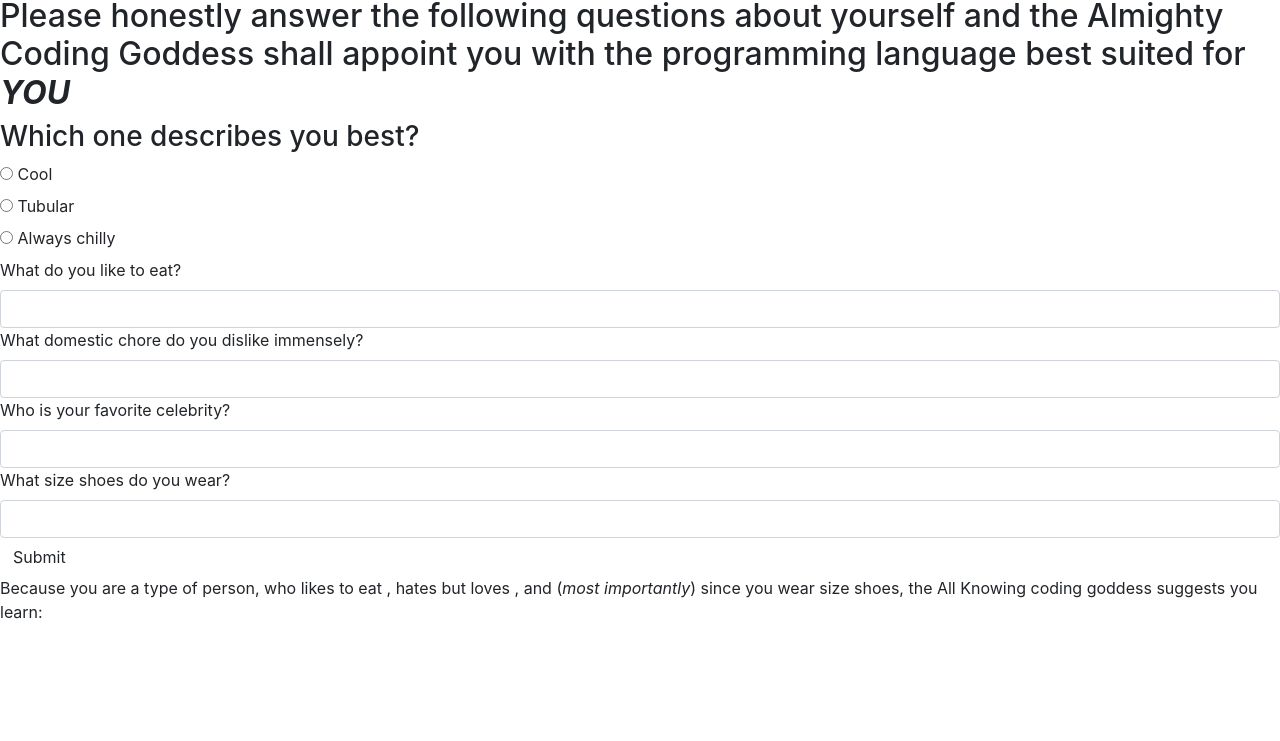
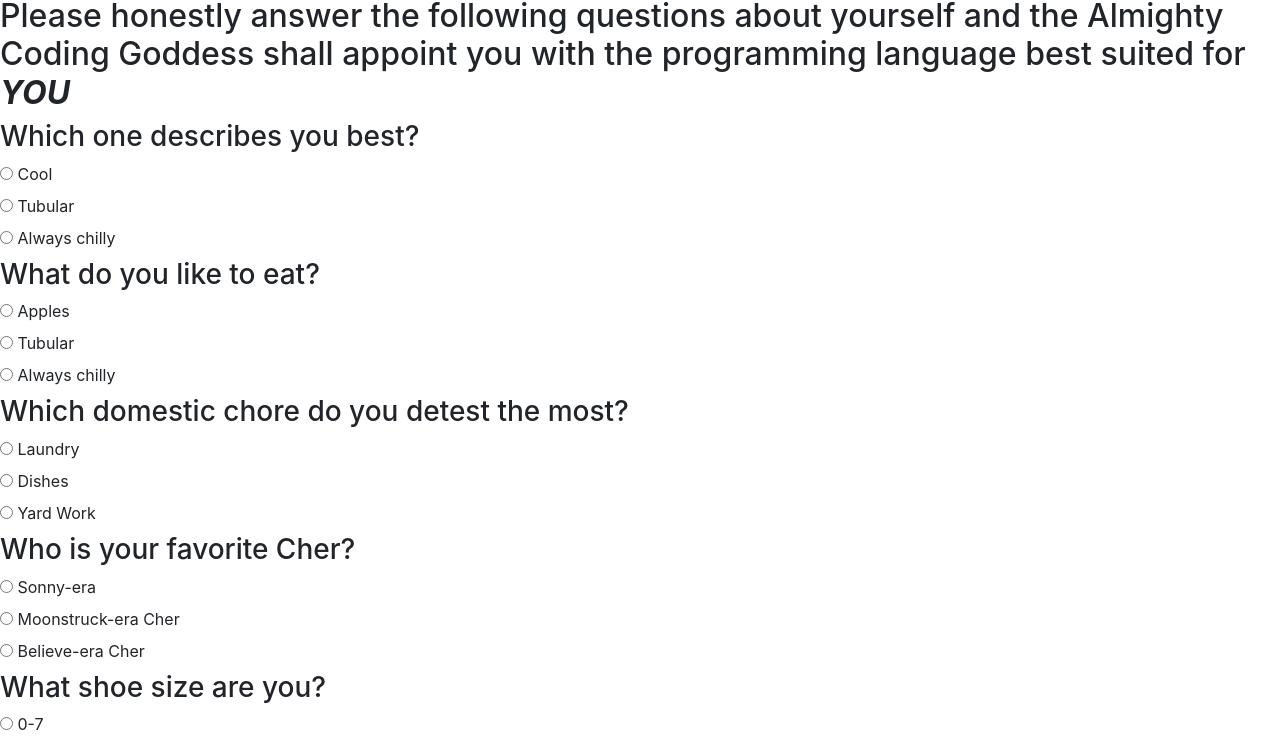
Before and after one commit to jd-fj/Programming-Language-Selector, a plain HTML site: page index.html in a window 1280 px wide. Shown: the part 59-800 px from the top of the page. Drawn offline with Linux system fonts and the light colour scheme.

Commit message:
convert all forms to radio buttons, update scripts.js to gather radio values instead of form text

```diff
--- a/index.html
+++ b/index.html
@@ -12,10 +12,11 @@
   <h2> Please honestly answer the following questions about yourself and the Almighty Coding Goddess shall appoint you with the programming language best suited for <strong><em>YOU</em></strong></h2>
 
   <form id="survey">
-    <h3>Which one describes you best?</h3>
+
 
     <!-- QUESTION 1 -->
     <div id="ask1">
+      <h3>Which one describes you best?</h3>
       <div class="radio">
         <label>
           <input type="radio" name="question1" value="1">
@@ -37,19 +38,97 @@
     </div>
 
     <!-- QUESTION 2 -->
+    <div id="ask2">
+      <h3>What do you like to eat?</h3>
+      <div class="radio">
+        <label>
+          <input type="radio" name="question2" value="1">
+          Apples
+        </label>
+      </div>
+      <div class="radio">
+        <label>
+          <input type="radio" name="question2" value="2">
+          Tubular
+        </label>
+      </div>
+      <div class="radio">
+        <label>
+          <input type="radio" name="question2" value="3">
+          Always chilly
+        </label>
+      </div>
+    </div>
 
+    <!-- QUESTION 3 -->
+    <div id="ask3">
+      <h3>Which domestic chore do you detest the most?</h3>
+      <div class="radio">
+        <label>
+          <input type="radio" name="question3" value="1">
+          Laundry
+        </label>
+      </div>
+      <div class="radio">
+        <label>
+          <input type="radio" name="question3" value="2">
+          Dishes
+        </label>
+      </div>
+      <div class="radio">
+        <label>
+          <input type="radio" name="question3" value="3">
+          Yard Work
+        </label>
+      </div>
+    </div>
 
-    <label for="question2">What do you like to eat?</label>
-    <input id="question2" class="form-control" type="text">
+    <!-- QUESTION 4 -->
+    <div id="ask4">
+      <h3>Who is your favorite Cher?</h3>
+      <div class="radio">
+        <label>
+          <input type="radio" name="question4" value="1">
+          Sonny-era
+        </label>
+      </div>
+      <div class="radio">
+        <label>
+          <input type="radio" name="question4" value="2">
+          Moonstruck-era Cher
+        </label>
+      </div>
+      <div class="radio">
+        <label>
+          <input type="radio" name="question4" value="3">
+          Believe-era Cher
+        </label>
+      </div>
+    </div>
 
-    <label for="question3">What domestic chore do you dislike immensely?</label>
-    <input id="question3" class="form-control" type="text">
+    <!-- QUESTION 5 -->
+    <div id="ask5">
+      <h3>What shoe size are you?</h3>
+      <div class="radio">
+        <label>
+          <input type="radio" name="question5" value="1">
+          0-7
+        </label>
+      </div>
+      <div class="radio">
+        <label>
+          <input type="radio" name="question5" value="2">
+          7-30
+        </label>
+      </div>
+      <div class="radio">
+        <label>
+          <input type="radio" name="question5" value="3">
+          I'm more of a no shoes type
+        </label>
+      </div>
+    </div>
 
-    <label for="question4">Who is your favorite celebrity?</label>
-    <input id="question4" class="form-control" type="text">
-
-    <label for="question5">What size shoes do you wear?</label>
-    <input id="question5" class="form-control" type="number">
 
     <button type="submit" class="btn">Submit</button>
   </form>
```
